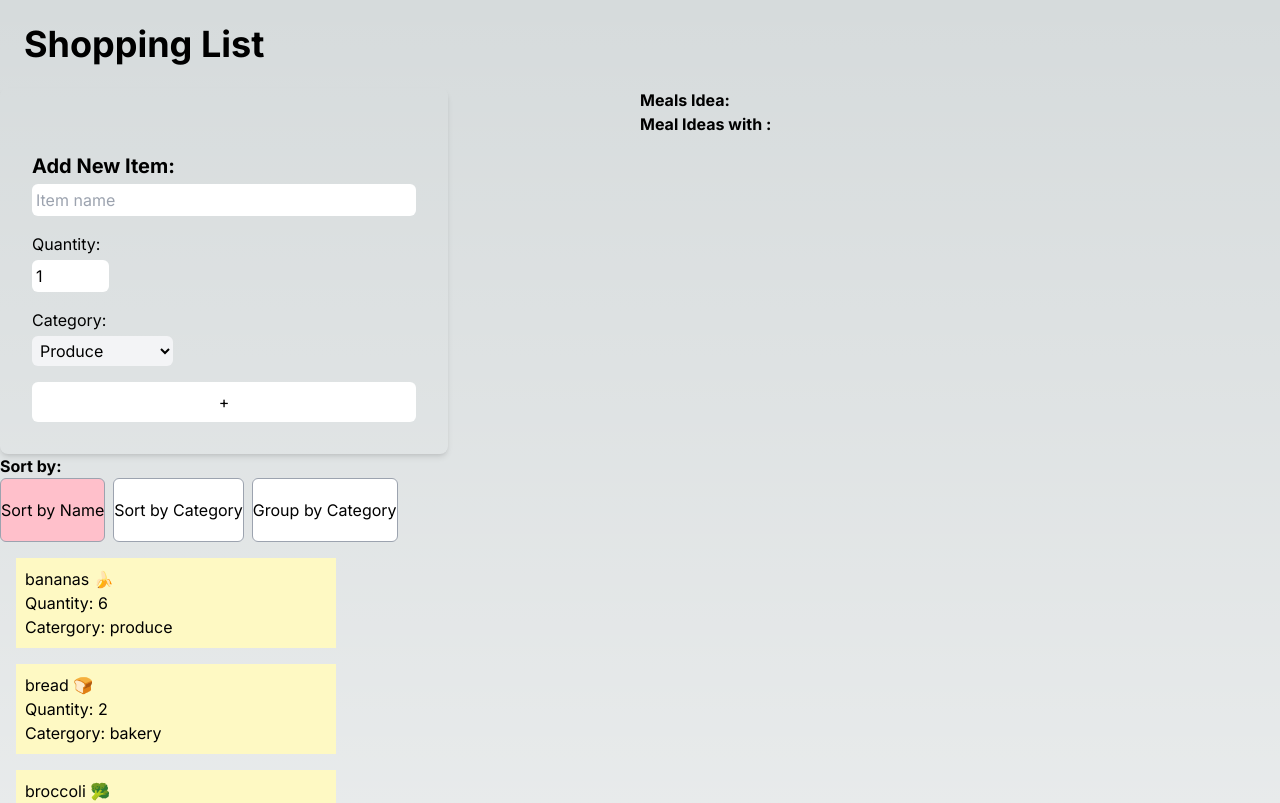
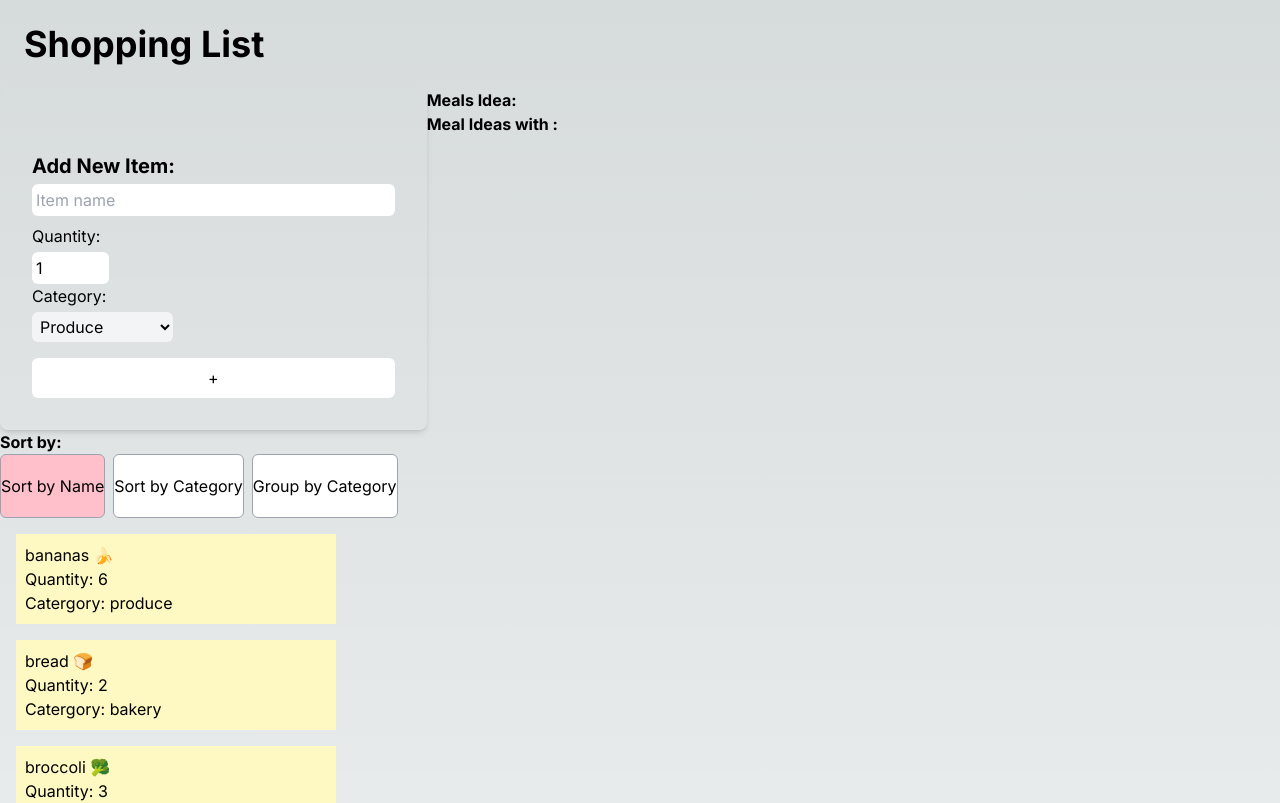
Before and after one commit to YukiHyuga/cprg306-assignments, a Next.js app: page /week-7 in a window 1280 px wide. Shown: the top 803 px of the page. Built offline with nearby package versions, Linux system fonts and the light colour scheme.

Commit message:
changes in css style

```diff
--- a/app/week-7/new-item.js
+++ b/app/week-7/new-item.js
@@ -57,7 +57,7 @@ export default function NewItem({ onAddItem }) {
                   <h1 className="text-2xl text-gray-800 font-bold mb-8">
                   </h1>
                   <form onSubmit={handleSubmit}>
-                      <label className="block mb-4">
+                      <label className="block mb-2">
                           <span className="text-black text-xl font-bold">Add New Item:</span>
                           <input
                               required
@@ -67,7 +67,7 @@ export default function NewItem({ onAddItem }) {
                               className="mt-1 p-1 block w-full rounded-md text-black bg-black-100 focus:bg-white"
                           />
                       </label>
-                      <label className="block mb-4">
+                      <label className="block mb-">
                           <span className="text-black">Quantity:</span>
                           <input
                               type="number"
--- a/app/week-7/page.js
+++ b/app/week-7/page.js
@@ -25,15 +25,15 @@ export default function Page(){
     return(
         <div>
             <h1 className="text-4xl font-bold m-6 text-black-300">Shopping List</h1>
-        <main className="flex">
-            <div className="w-1/2">
+            <main className="flex">
+            <div className="w-1/3 ">
                 <NewItem onAddItem={handleAddItem} />
                 <ItemList items={items} onItemSelect={handleItemSelect} />
             </div>
-            <div className="w-1/2">
+            <div className="w-1/3">
                 <MealIdeas ingredient={itemName} />
             </div>
-        </main>
+            </main>
         </div>
     );
 }
```
